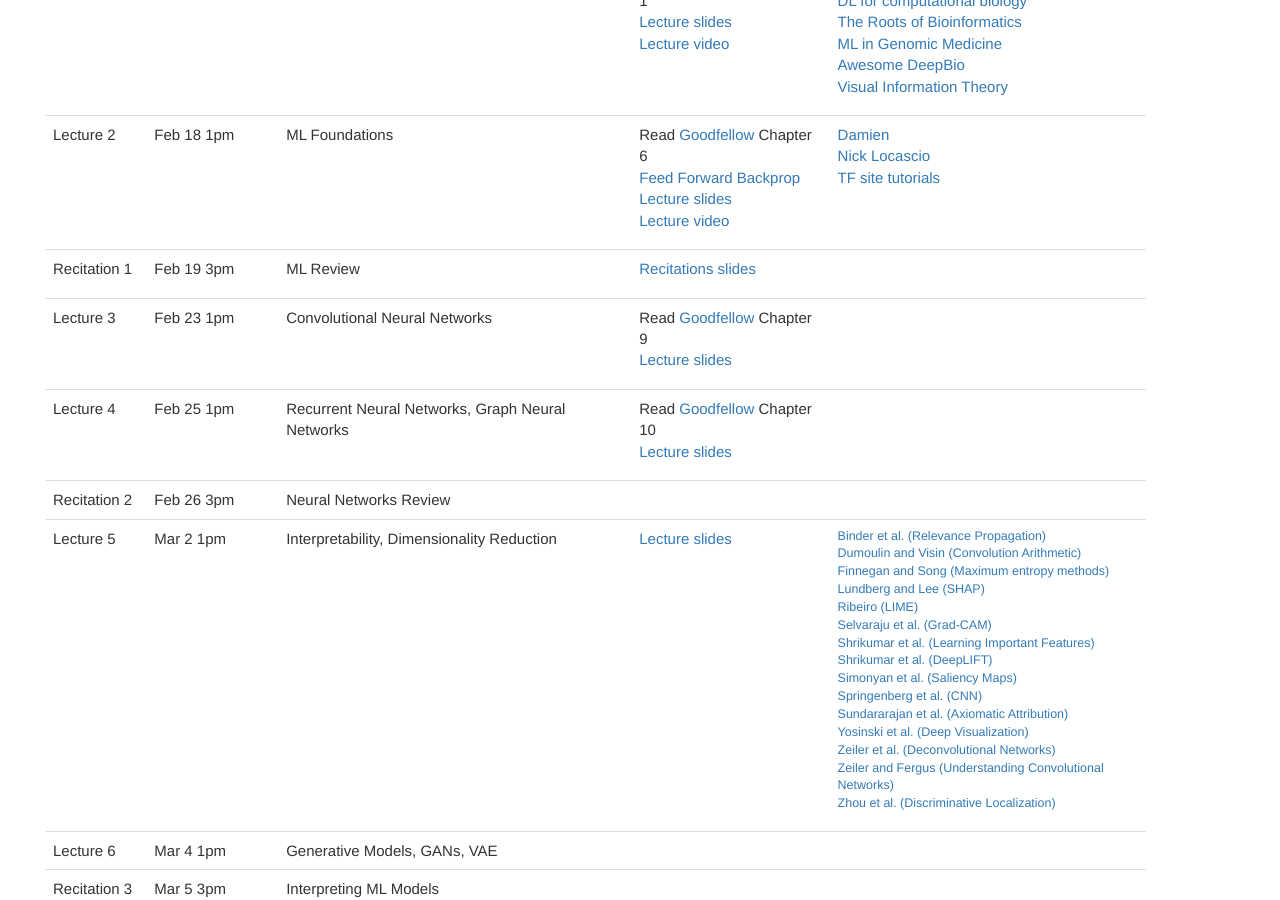
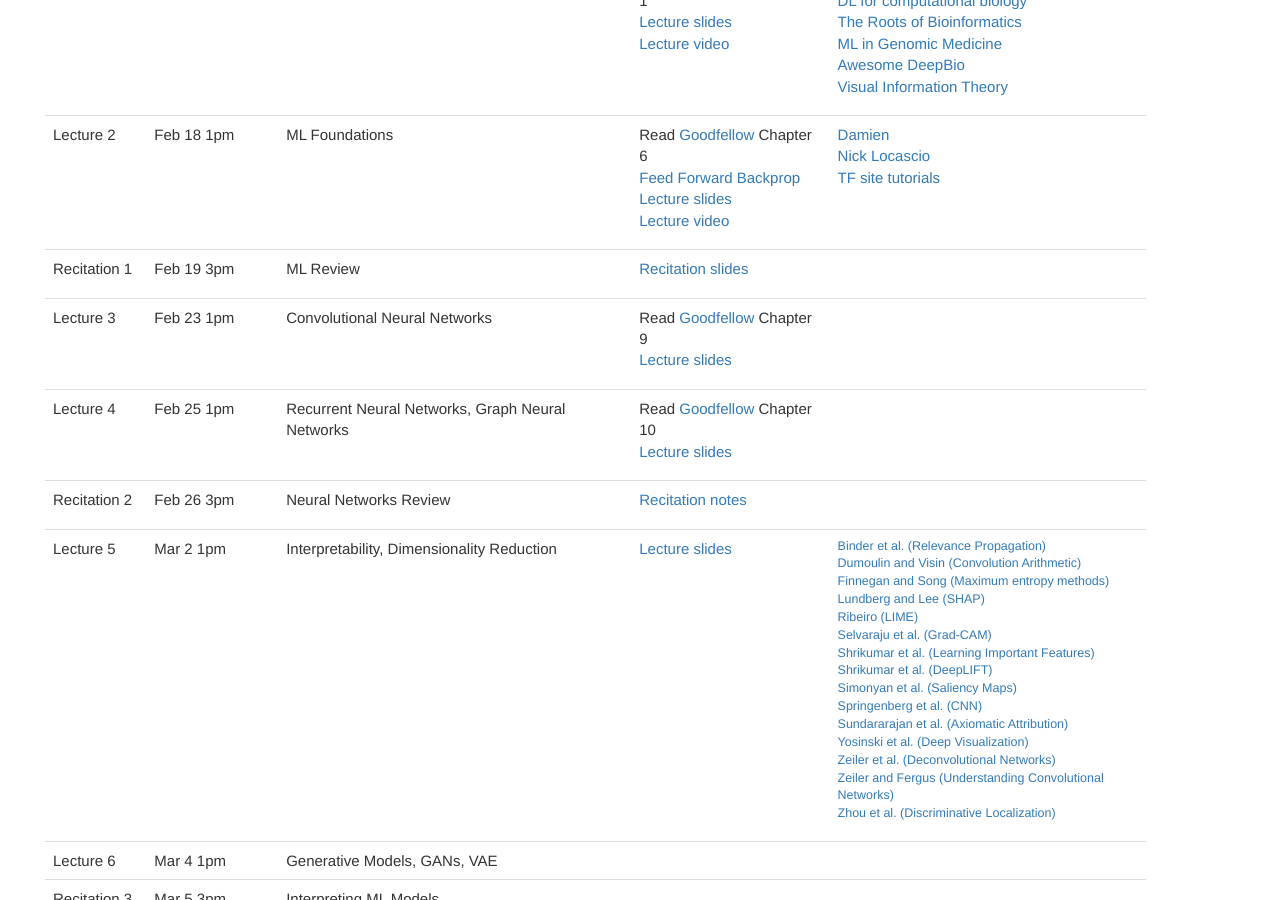
Before and after one commit to mit6874/mit6874.github.io, a Jekyll site: the page built from index.html, in a window 1280 px wide and 900 px high, scrolled down 540 px. Built offline with Jekyll 4.4.1, drawn with Linux system fonts in a browser that asks for light colours; nearby versions of some CDN libraries.

Commit message:
update r02

```diff
--- a/index.html
+++ b/index.html
@@ -65,7 +65,7 @@ layout: default
             <td>ML Review</td>
             <td>
 		        <ul>
-                    <li><a href="assets/sp2021/recitations/r01.pdf">Recitations slides</a></li>
+                    <li><a href="assets/sp2021/recitations/r01.pdf">Recitation slides</a></li>
                 </ul>
 	        </td>
             <td></td>
@@ -98,7 +98,10 @@ layout: default
             <td>Recitation 2</td>
             <td>Feb 26 3pm</td>
             <td>Neural Networks Review</td>
-            <td></td>
+            <td><ul>
+                    <li><a href="assets/sp2021/recitations/r02.pdf">Recitation notes</a></li>
+                </ul>
+            </td>
             <td></td>
         </tr>
         <tr>
```
Also changed, not shown: 1 other file.
